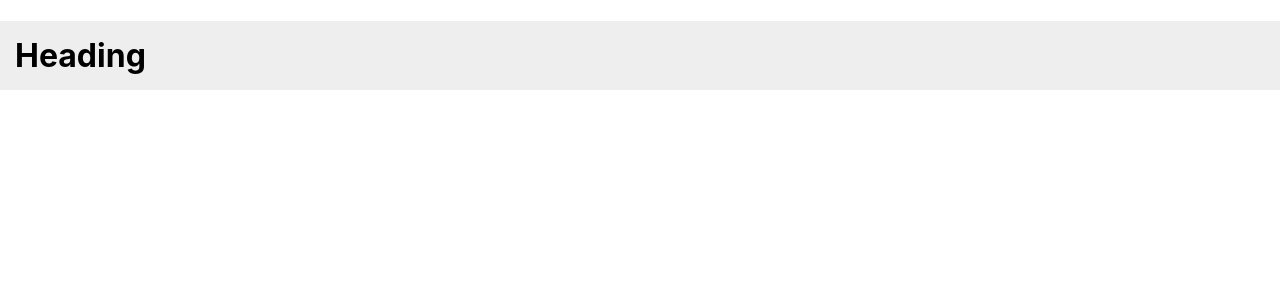
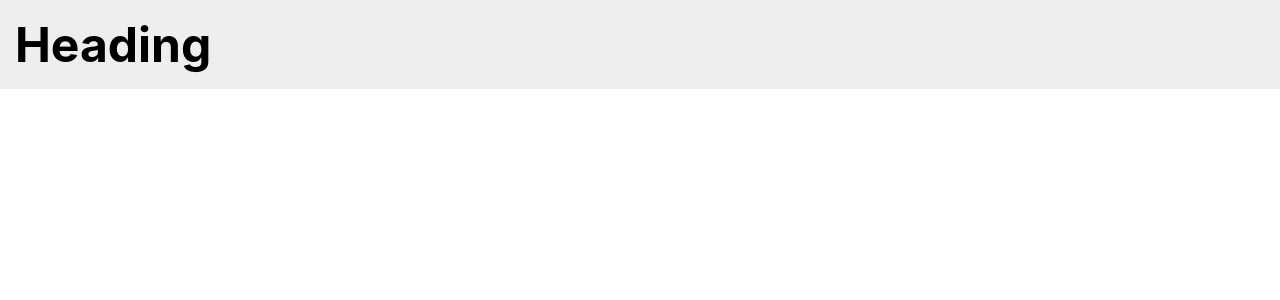
Before and after one commit to frankluongo/LUT-Level-1-Styled-Components, a React (Create React App) app: page / in a window 1280 px wide. Shown: the top 300 px of the page. Built offline with nearby package versions, Linux system fonts and the light colour scheme.

Commit message:
3: How Styled Components Work

```diff
--- a/src/App.js
+++ b/src/App.js
@@ -2,17 +2,19 @@
 import styled from 'styled-components';
 
 const Heading = styled.h1`
+  margin: 0;
+  padding: 15px;
+
+  font-size: 3rem;
+
   background-color: #eee;
-  padding: 15px;
 `;
 
 class App extends Component {
   render() {
     return (
       <Fragment>
-        <Heading>
-          Heading
-        </Heading>
+        <Heading>Heading</Heading>
       </Fragment>
     );
   }
--- a/src/index.css
+++ b/src/index.css
@@ -7,8 +7,3 @@
   -webkit-font-smoothing: antialiased;
   -moz-osx-font-smoothing: grayscale;
 }
-
-code {
-  font-family: source-code-pro, Menlo, Monaco, Consolas, "Courier New",
-    monospace;
-}
```
